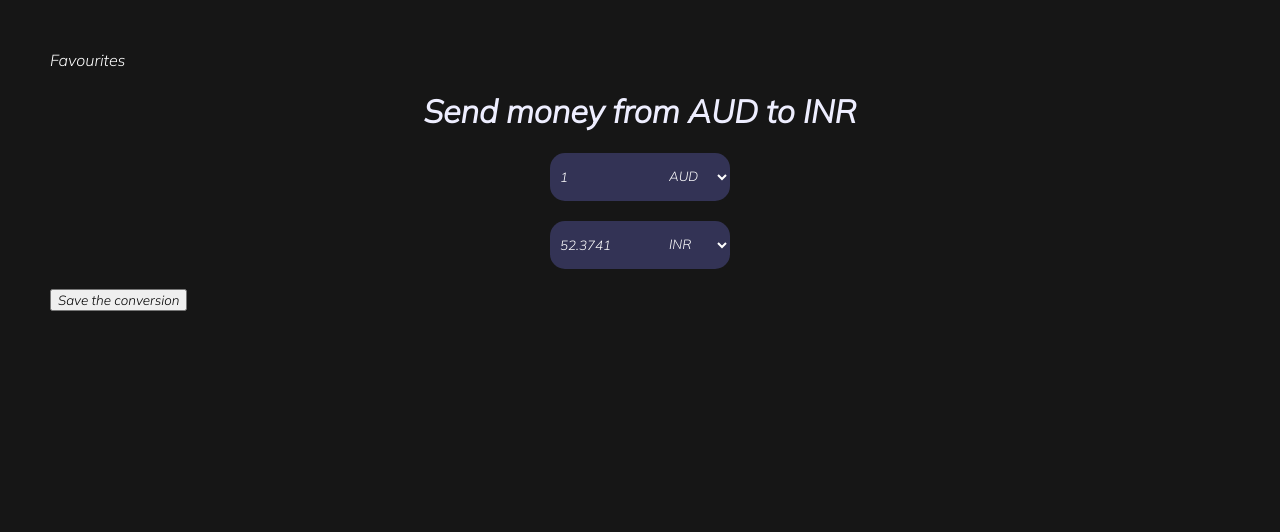
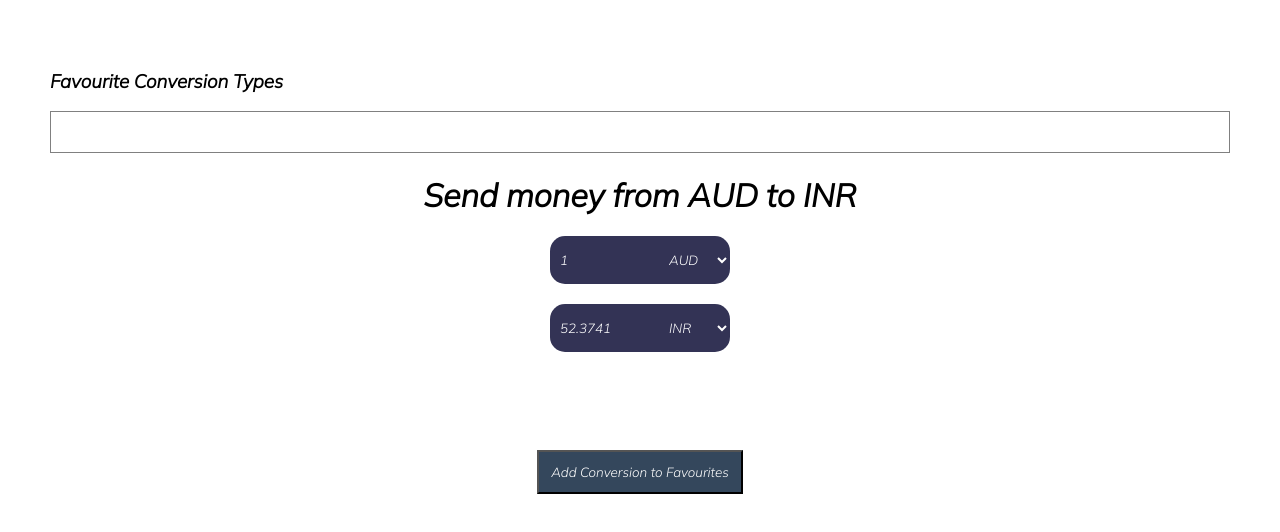
Before and after one commit to anuachu/Currency_converter_app, a React (Create React App) app: page /Favourites in a window 1280 px wide. Shown: the top 532 px of the page. Built offline with nearby package versions, Linux system fonts and the light colour scheme.

Commit message:
added stying using mui

```diff
--- a/package.json
+++ b/package.json
@@ -3,6 +3,9 @@
   "version": "0.1.0",
   "private": true,
   "dependencies": {
+    "@emotion/react": "^11.10.5",
+    "@emotion/styled": "^11.10.5",
+    "@mui/material": "^5.10.11",
     "@testing-library/jest-dom": "^5.16.5",
     "@testing-library/react": "^13.4.0",
     "@testing-library/user-event": "^13.5.0",
@@ -24,7 +27,8 @@
     "build": "react-dotenv && react-scripts build",
     "serve": "react-dotenv && serve build",
     "test": "react-scripts test",
-    "eject": "react-scripts eject"
+    "eject": "react-scripts eject",
+    "deploy": "npm run build; cp build/index.html build/404.html; surge build Anusha.surge.sh"
   },
   "eslintConfig": {
     "extends": [
--- a/src/App.css
+++ b/src/App.css
@@ -3,19 +3,15 @@
   font-family: 'Mulish', sans-serif;
 }
 body{
-  background-color: #161616;
-  color: #ddd;
   padding: 50px;
 }
 h1{
-  color: #eef;
+  color:  black;
   text-align: center;
 }
 a{
-  color: white;
-
+  color:black;
   text-decoration: none;
-
 }
 p{
   text-align: center;
@@ -35,3 +31,7 @@ p{
 .buttondiv{
   width:120px;
 }
+
+.css-qfts63-MuiButtonBase-root-MuiChip-root {
+  margin: 10px;
+}
--- a/src/App.js
+++ b/src/App.js
@@ -6,6 +6,9 @@ import env from "react-dotenv";
 import { Routes, Route, Link} from 'react-router-dom'
 
 import Favourites from './Favourites';
+import Chip from '@mui/material/Chip';
+import './Favourites.css'
+
 
 
 function App() {
@@ -529,15 +532,24 @@ function App() {
 
   return (
     <div className="App">
-      <Routes>
-        <Route path='/Favourites' element={
-        <Favourites
-        fav={fav}
-        remove={remove}
-        changeLayer={changeLayer}
-        />}/>
-      </Routes>
-      <Link to='/Favourites'>Favourites</Link>
+      <h3>Favourite Conversion Types</h3>
+      <div className="favorites">
+      <section className="fav">
+        {fav.map((fav, index) =>
+          // <p key={index}
+          // onClick={() => changeLayer(index)}>{fav}
+          // <button onClick={() => remove(index)}>X</button>
+          // </p>
+          <Chip key={index}
+          onClick={() => changeLayer(index)}
+          label={fav}
+           variant="outlined"
+          onDelete={() => remove(index)}
+          />
+        )}
+      </section>
+      </div>
+
       <h1>Send money from {currency1} to {currency2}</h1>
       <CurrencyInput
         onAmountChange={handleAmount1Change}
@@ -554,9 +566,9 @@ function App() {
         amount={amount2}
         currency={currency2}
       />
-
-      <button onClick={saveFavourites}>Save the conversion</button>
-
+      <div className="button">
+      <button onClick={saveFavourites}>Add Conversion to Favourites</button>
+      </div>
       </div>
 
   );
--- /dev/null
+++ b/src/Favourites.css
@@ -0,0 +1,20 @@
+.favorites{
+  border: 1px solid grey;
+  padding: 20px;
+}
+
+.css-qfts63-MuiButtonBase-root-MuiChip-root{
+  margin: 10px;
+}
+
+.button{
+  display: flex;
+  justify-content: center;
+  align-items: center;
+  height: 200px;
+}
+button{
+  padding: 12px;
+  color: white;
+  background-color: rgb(52, 71, 92);
+}
--- a/src/Favourites.js
+++ b/src/Favourites.js
@@ -1,16 +1,25 @@
-function Favourites({ fav , changeLayer,remove}) {
-  return (
-    <div className="favorites">
-      <section className="fav">
-        {fav.map((fav, index) =>
-          <p key={index}
-          onClick={() => changeLayer(index)}>{fav}
-          <button onClick={() => remove(index)}>X</button>
-          </p>
-        )}
-      </section>
-    </div>
-  )
-}
+// import Chip from '@mui/material/Chip';
+// import './Favourites.css'
 
-export default Favourites
+// function Favourites({ fav , changeLayer,remove}) {
+//   return (
+//     <div className="favorites">
+//       <section className="fav">
+//         {fav.map((fav, index) =>
+//           // <p key={index}
+//           // onClick={() => changeLayer(index)}>{fav}
+//           // <button onClick={() => remove(index)}>X</button>
+//           // </p>
+//           <Chip key={index}
+//           onClick={() => changeLayer(index)}
+//           label={fav}
+//            variant="outlined"
+//           onDelete={() => remove(index)}
+//           />
+//         )}
+//       </section>
+//     </div>
+//   )
+// }
+
+// export default Favourites
```
Also changed, not shown: 1 other file (tests, documents, lock files or other folders).
